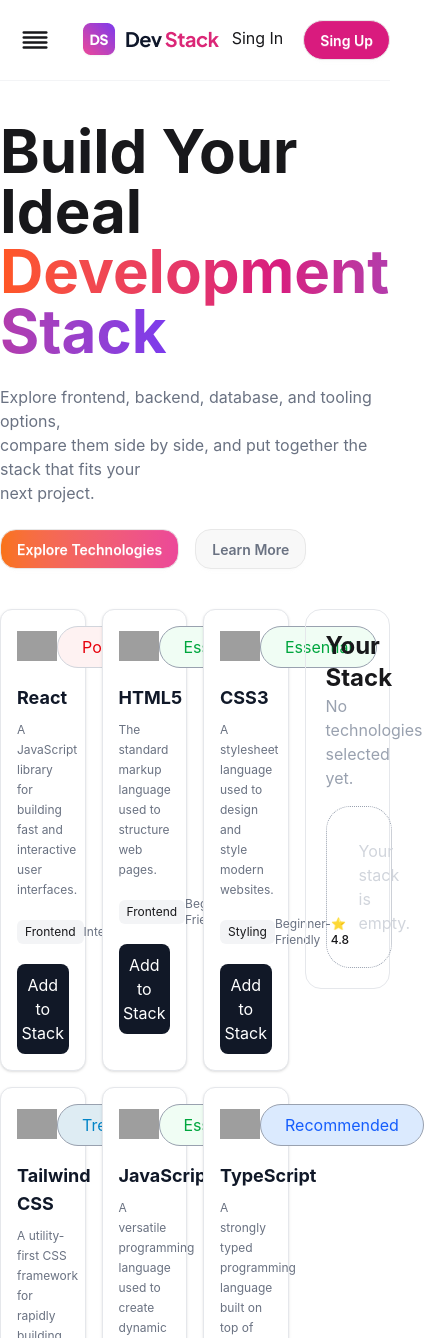
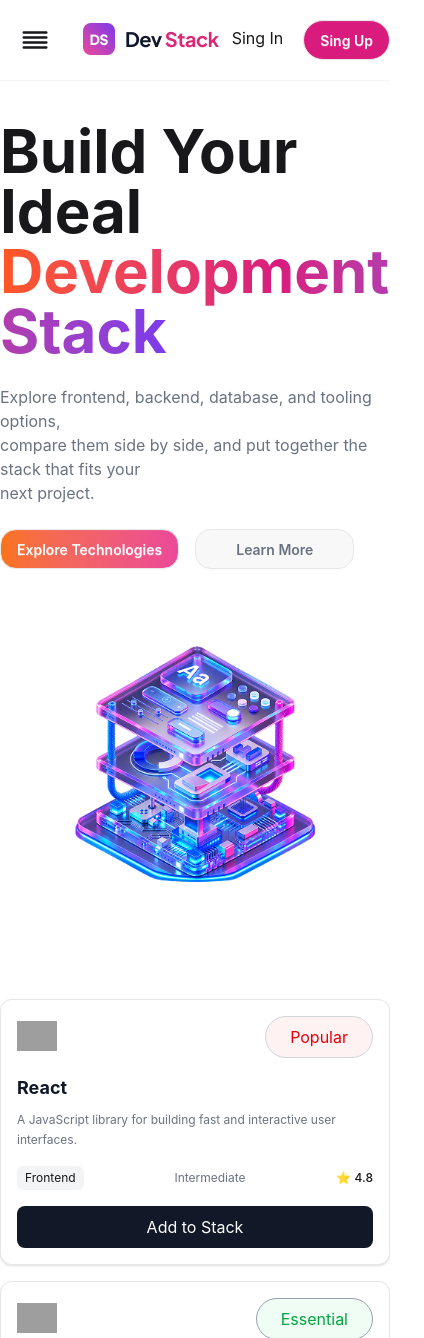
Before and after one commit to sojib-fullstack-dev/Dev-Stack, a React (Vite) app: page / in a window 390 px wide. Shown: the top 1338 px of the page, 424 px wide, since content can reach past the window. Built offline with nearby package versions, Linux system fonts and the light colour scheme; grey boxes are pictures that could not be loaded.

Commit message:
card responsive done

```diff
--- a/src/components/Banner.tsx
+++ b/src/components/Banner.tsx
@@ -1,22 +1,21 @@
-
-import bannerImg from '../assets/banner-stack.png'
+import myImg from '../assets/banner-stack.png'
 const Banner = () => {
-  return (
-    <div className='flex gap-10 my-10 items-center container mx-auto'>
-            <div className='space-y-6'>
+    return (
+        <div className=' lg:flex gap-10 my-10 items-center container mx-auto'>
+            <div className='space-y-6 '>
                 <h1 className='text-6xl font-bold'>Build Your Ideal<span className='bg-gradient-to-r from-[#FF5722] via-[#D81B7E] to-[#7C3AED] bg-clip-text text-transparent'> Development Stack</span></h1>
                 <p className='text-md text-gray-500'>Explore frontend, backend, database, and tooling options,<br /> compare them side by side, and put together the stack that fits your <br />
                     next project.</p>
-                <div>
+                <div className='items-center'>
                     <button className="btn bg-gradient-to-r from-[#F97316] to-[#EC4899] text-white rounded-2xl mr-4">Explore Technologies</button>
-                    <button className="btn rounded-2xl text-gray-500">Learn More</button>
+                    <button className="btn rounded-2xl px-10 text-gray-500">Learn More</button>
                 </div>
             </div>
             <div>
-                <img src={bannerImg} alt="" className='w-3xl h-full' />
+                <img src={myImg} alt="" className='w-3xl h-full' />
             </div>
         </div>
-  );
+    );
 };
 
 export default Banner;
--- a/src/components/Navbar.tsx
+++ b/src/components/Navbar.tsx
@@ -6,7 +6,7 @@
       <div className="flex justify-between items-center container mx-auto   py-5 ">
         <span className="block md:hidden text-3xl px-5"><FiAlignJustify /></span>
         <img src={myImg} alt="" />
-        <ul className=" flex hidden  gap-5 items-center">
+        <ul className=" hidden md:flex  gap-5 items-center">
           <li>
             <a href="">Home</a>
           </li>
--- a/src/components/devCard/CardRecive.tsx
+++ b/src/components/devCard/CardRecive.tsx
@@ -15,7 +15,7 @@
 
   return (
     <>
-      <div className="grid grid-cols-12 container mx-auto gap-4">
+      <div className="grid grid-cols-1 lg:grid-cols-12 container mx-auto gap-4">
         <div className="col-span-9">
           <CardSection isSelected={isSelected} setIsSelected={setIsSelected} cardPromise={cardPromise}></CardSection>
         </div>
--- a/src/components/devCard/CardSection.tsx
+++ b/src/components/devCard/CardSection.tsx
@@ -29,7 +29,7 @@
   };
 
   return (
-    <div className="grid grid-cols-3 container mx-auto gap-4">
+    <div className="grid grid-cols-1 lg:grid-cols-3 container mx-auto gap-4">
       {cards.map((card: ICard) => {
         return (
           <div
```
